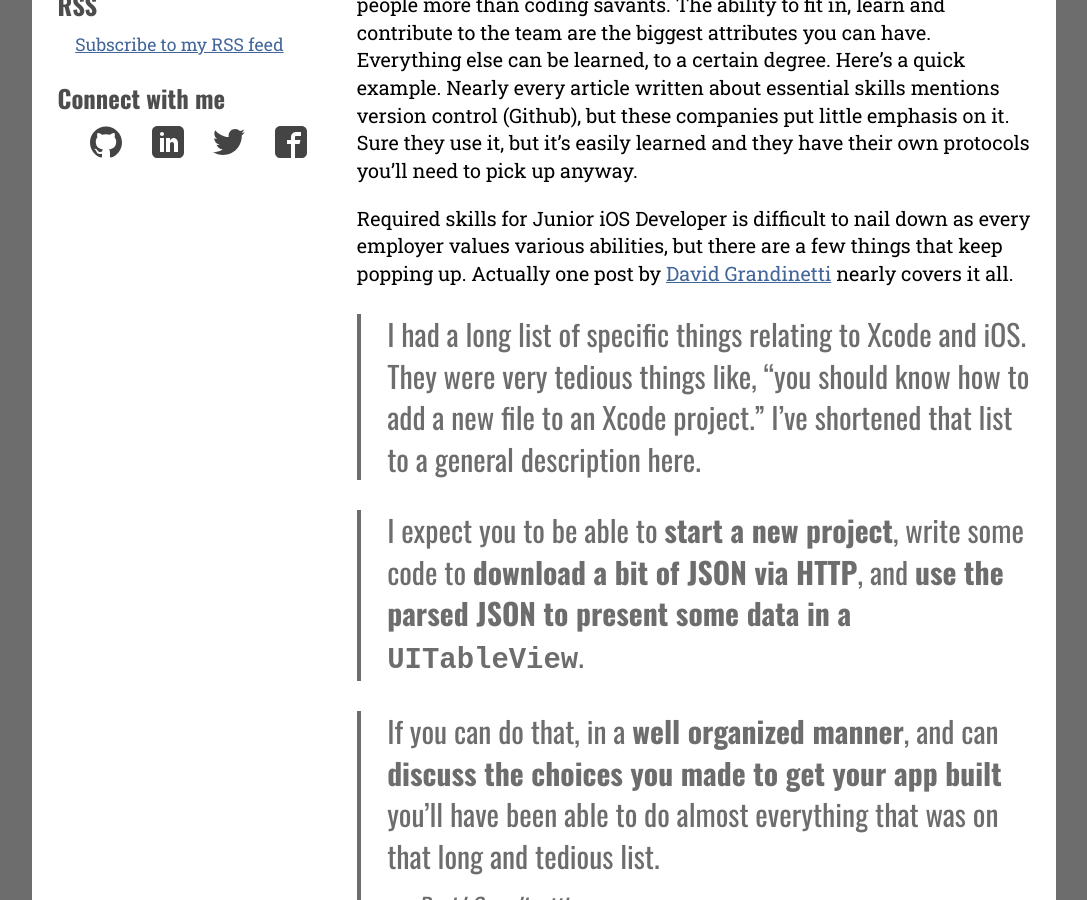
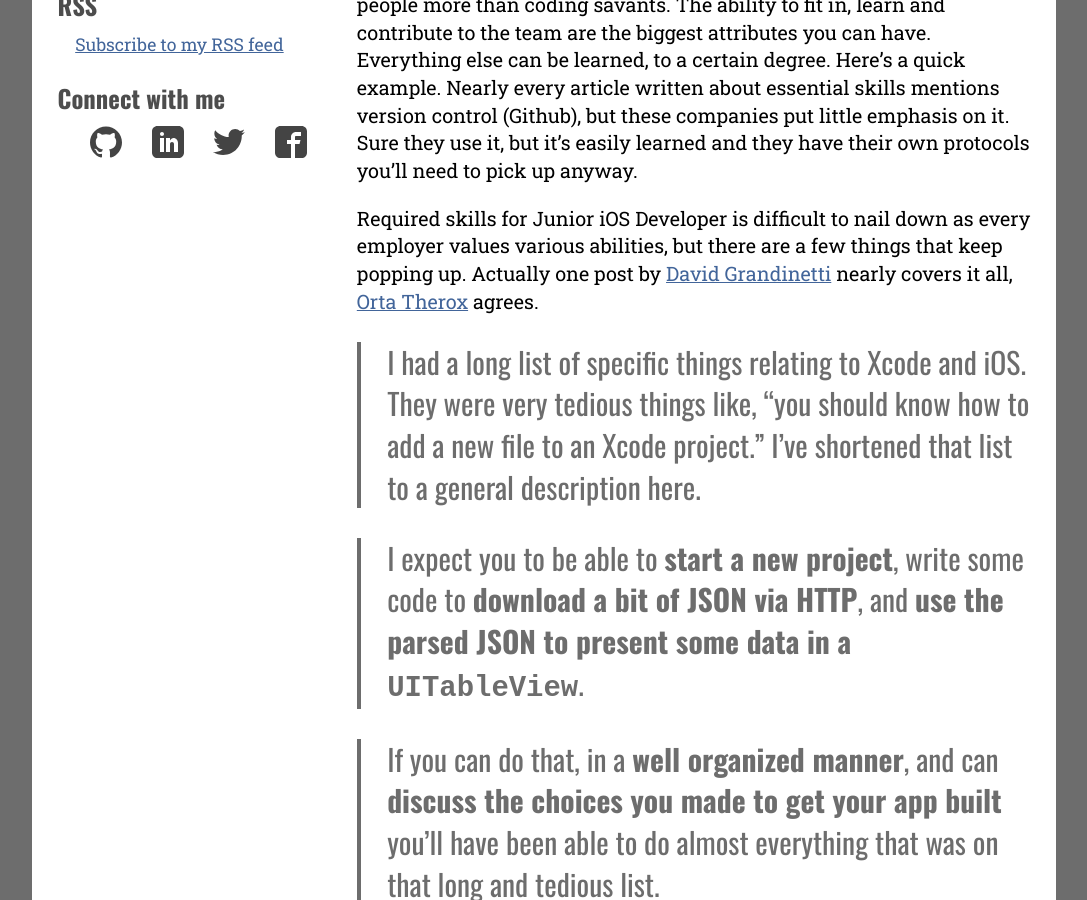
Before and after one commit to endodoug/endodoug.github.io, a Jekyll site: the page built from _posts/2016-02-22-preparing-for-your-first-ios-developer-job.md, in a window 1280 px wide and 900 px high, scrolled down 587 px. Shown: the whole window, without its empty margins (96-1183 px from the left). Built offline with Jekyll 4.4.1, drawn with Linux system fonts in a browser that asks for light colours; comment, search, counter and statistics services are not loaded.

Commit message:
Update 2016-02-22-preparing-for-your-first-ios-developer-job.md
added some content

```diff
--- a/_posts/2016-02-22-preparing-for-your-first-ios-developer-job.md
+++ b/_posts/2016-02-22-preparing-for-your-first-ios-developer-job.md
@@ -10,7 +10,7 @@
 
 Last year Dallas App Developers held a meetup - **Leading DFW App Development Companies: A Panel Discussion**.  A main focus of discussion was about employment, and how to get hired.  [Oven Bits](http://ovenbits.com "Oven Bits") & [Bottle Rocket](http://www.bottlerocketstudios.com "bottle rocket studios") both stressed character first, they are looking for quality people more than coding savants.  The ability to fit in, learn and contribute to the team are the biggest attributes you can have.  Everything else can be learned, to a certain degree.  Here's a quick example.  Nearly every article written about essential skills mentions version control (Github), but these companies put little emphasis on it.  Sure they use it, but it's easily learned and they have their own protocols you'll need to pick up anyway.
 
-Required skills for Junior iOS Developer is difficult to nail down as every employer values various abilities, but there are a few things that keep popping up.  Actually one post by [David Grandinetti](http://dbgrandi.github.io/minimum_viable_programmer/ "David Grandinetti") nearly covers it all.
+Required skills for Junior iOS Developer is difficult to nail down as every employer values various abilities, but there are a few things that keep popping up.  Actually one post by [David Grandinetti](http://dbgrandi.github.io/minimum_viable_programmer/ "David Grandinetti") nearly covers it all, [Orta Therox](http://artsy.github.io/blog/2016/01/30/iOS-Junior-Interviews/ "Orta Therox") agrees.
 
 >I had a long list of specific things relating to Xcode and iOS. They were very tedious things like, “you should know how to add a new file to an Xcode project.” I’ve shortened that list to a general description here.
 
```
